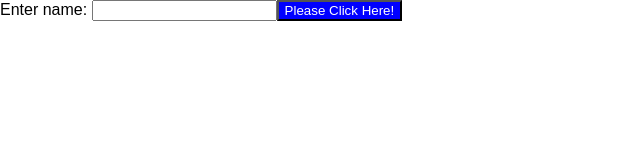
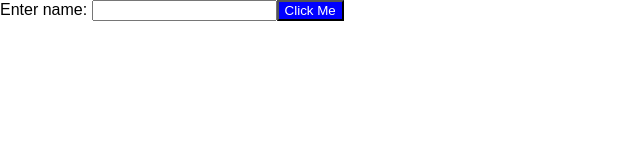
Before and after one commit to nuagesdencre/reactpractice, a React (Create React App) app: page / in a window 1280 px wide. Shown: the top 160 px of the page, without its empty margins (0-640 px from the left). Built offline with nearby package versions, Linux system fonts and the light colour scheme.

Commit message:
can pass javascript objects

```diff
--- a/src/index.js
+++ b/src/index.js
@@ -6,14 +6,19 @@ import './index.css';
 // function getButtonText() {
 //     return 'Click on Me!';
 // }
+
+// Objects are not valid as a React child
 const Blue = ()=> {
-    const buttonText = "Please Click Here!";
+    // const buttonText = "Please Click Here!";
+    // Not allowed to print out unless refering to key
+    const buttonText = {text: "Click Me"};
+    const style = {backgroundColor:'blue', color:'white'};
     return (<div>
 
          <label className="label" for="name"> Enter name: </label>
         <input id="name" type="text" />
         {/*<button style={{backgroundColor:'blue', color:'white'}}>{getButtonText()}</button>*/}
-        <button style={{backgroundColor:'blue', color:'white'}}>{buttonText}</button>
+        <button style={style}>{buttonText.text}</button>
     </div>)
 }
 ReactDOM.render(
```
